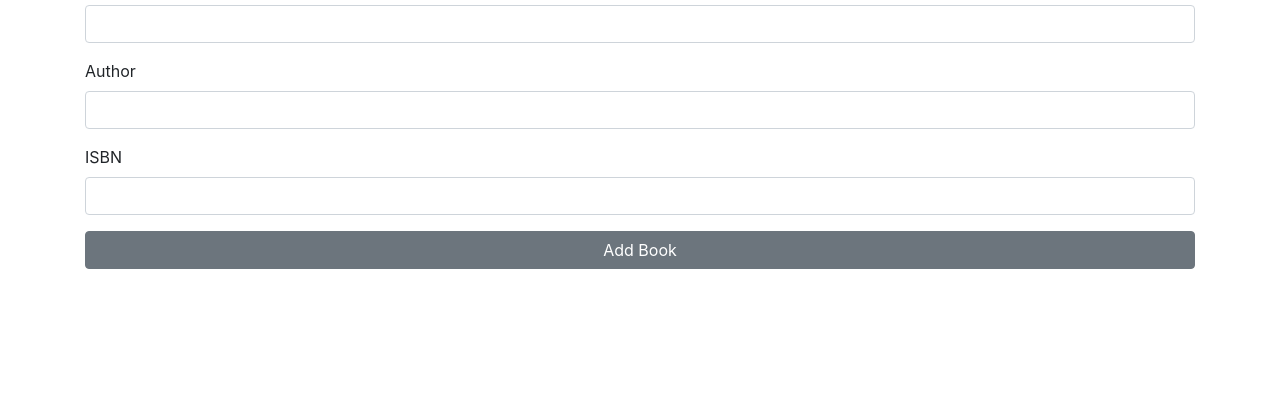
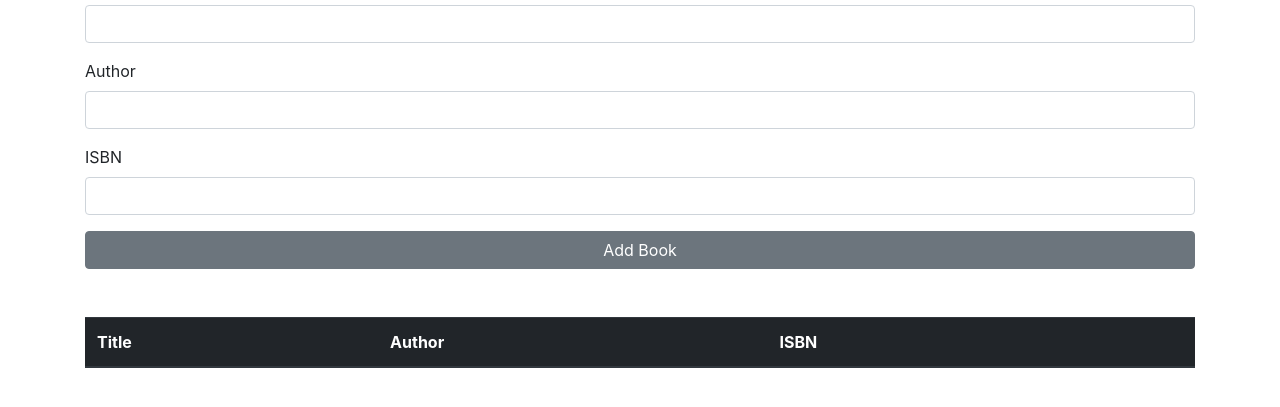
Before and after one commit to Lannguyen999/Booklist-App, a plain HTML site: page index.html in a window 1280 px wide. Shown: the part 145-552 px from the top of the page. Drawn offline with nearby package versions, Linux system fonts and the light colour scheme.

Commit message:
table update

```diff
--- a/index.html
+++ b/index.html
@@ -37,6 +37,20 @@
 
             <input type="submit" class="btn btn-block btn-secondary" value="Add Book">
         </form>
+
+        <table class="table table-striped mt-5">
+            <thead class="thead-dark">
+                <tr>
+                    <th>Title</th>
+                    <th>Author</th>
+                    <th>ISBN</th>
+                    <th></th>
+                </tr>
+            </thead>
+            <tbody id="book-list">
+
+            </tbody>
+        </table>
     </div>
 </body>
 </html>
```
